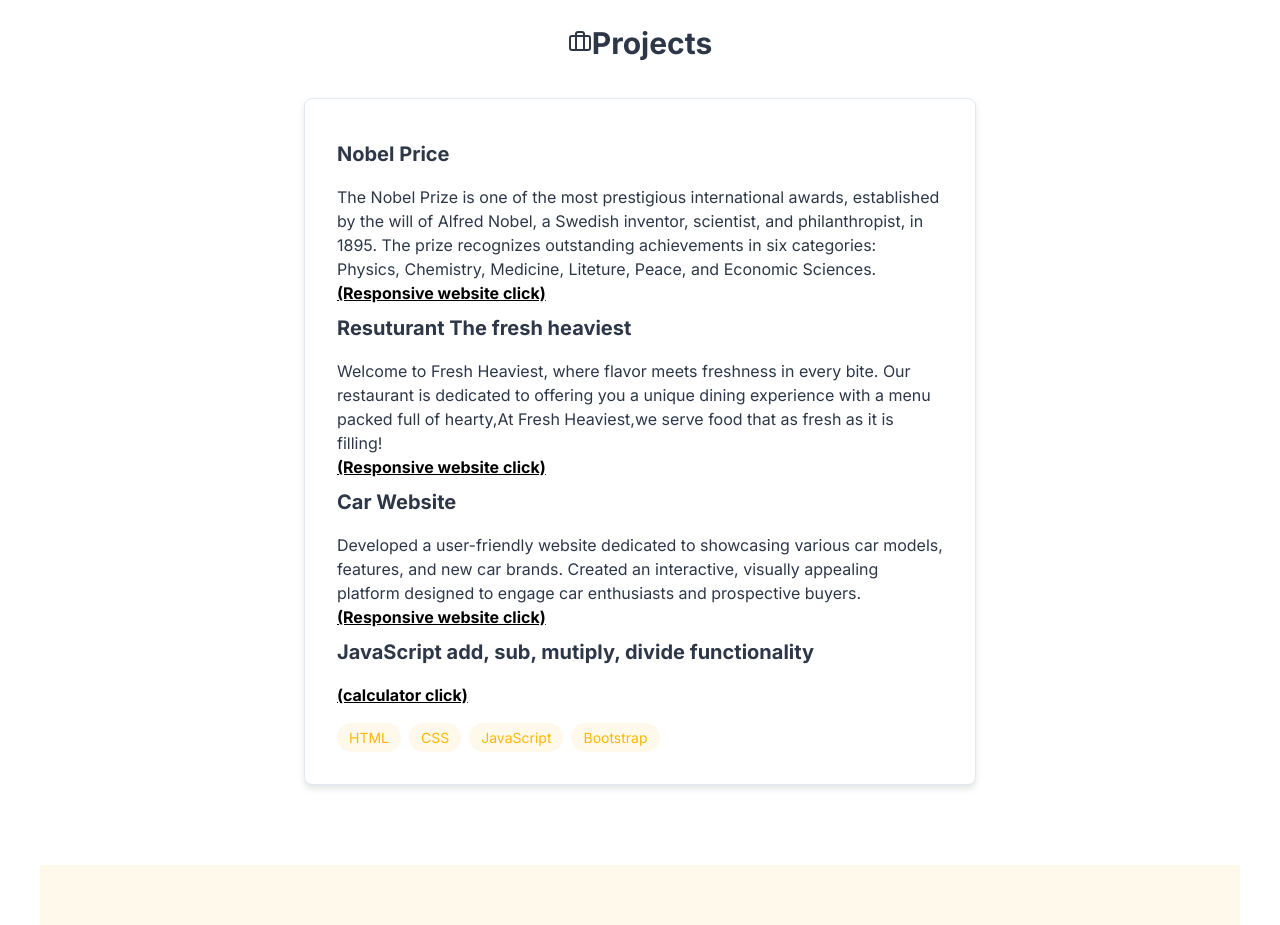
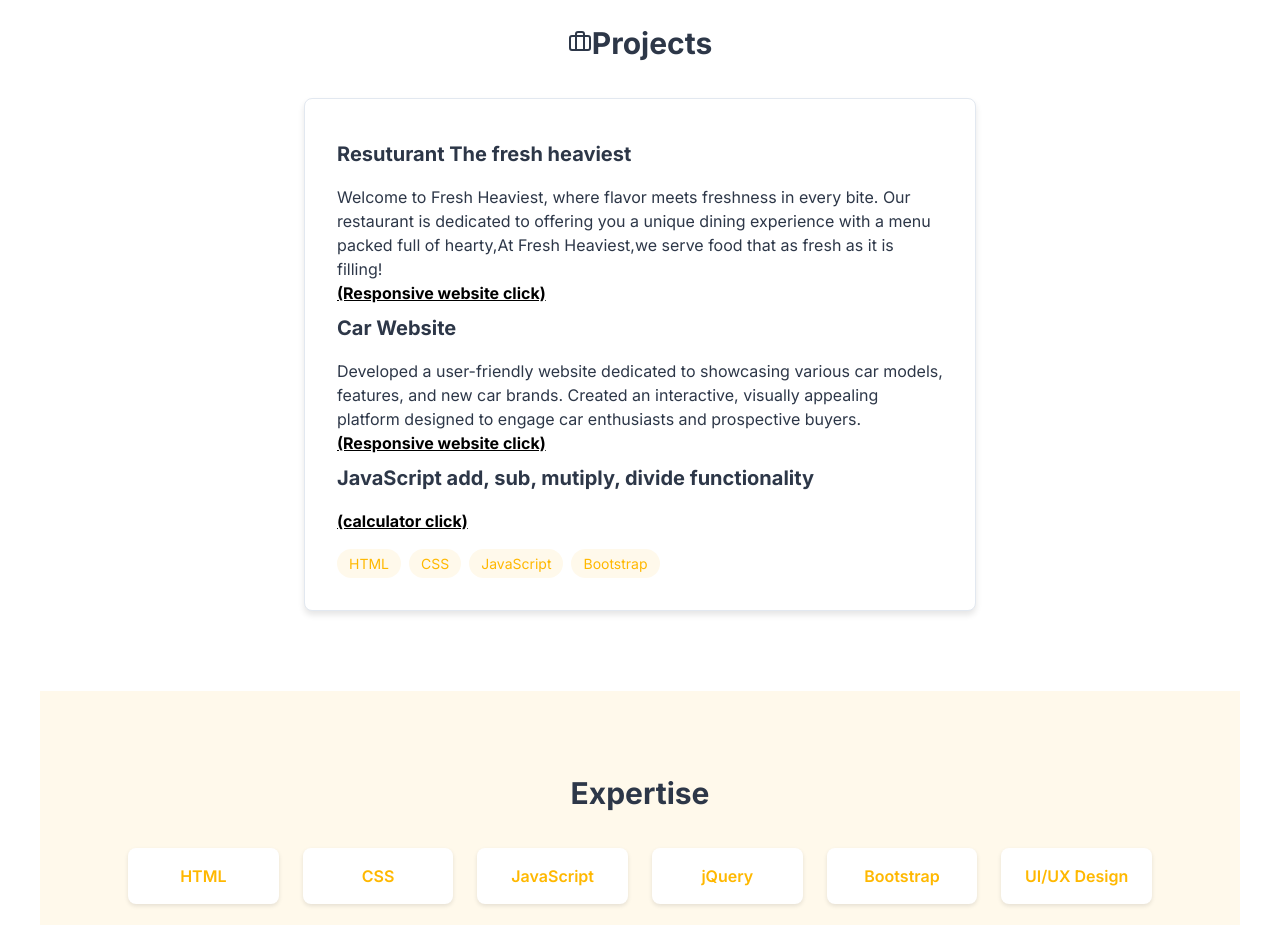
Before and after one commit to alizaGhanci/Alizay-potfolio, a plain HTML site: page index.html in a window 1280 px wide. Shown: the part 860-1785 px from the top of the page. Drawn offline with nearby package versions, Linux system fonts and the light colour scheme.

Commit message:
Update index.html

```diff
--- a/index.html
+++ b/index.html
@@ -54,11 +54,7 @@
         <div class="projects-section">
             <h2><i data-lucide="briefcase"></i>Projects</h2>
             <div class="project-card">
-                <h3>Nobel Price</h3>
-                <p>The Nobel Prize is one of the most prestigious international awards, established by the
-                     will of Alfred Nobel, a Swedish inventor, scientist, and philanthropist, in 1895. The prize
-                      recognizes outstanding achievements in six categories: Physics, Chemistry, Medicine, Liteture, Peace, and Economic Sciences.
-                      <h4><a href="https://alizaghanci.github.io/nobleprize/" style="color: black;">(Responsive website click)</a></h4> </p>
+
                       <h3>Resuturant The fresh heaviest</h3>
                 <p>Welcome to Fresh Heaviest, where flavor meets freshness in every bite.
                    Our restaurant is dedicated to offering you a unique dining experience with a menu
```
